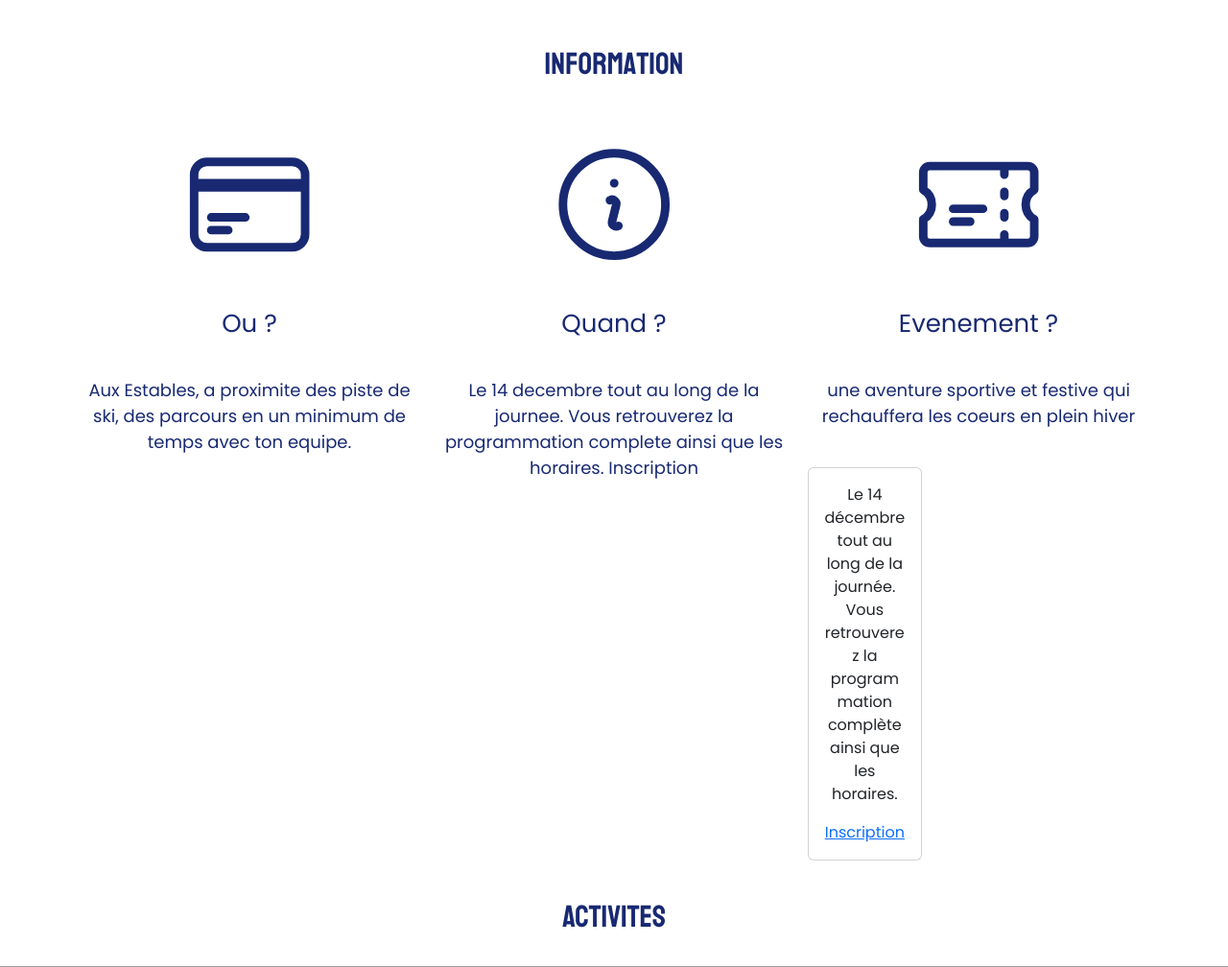
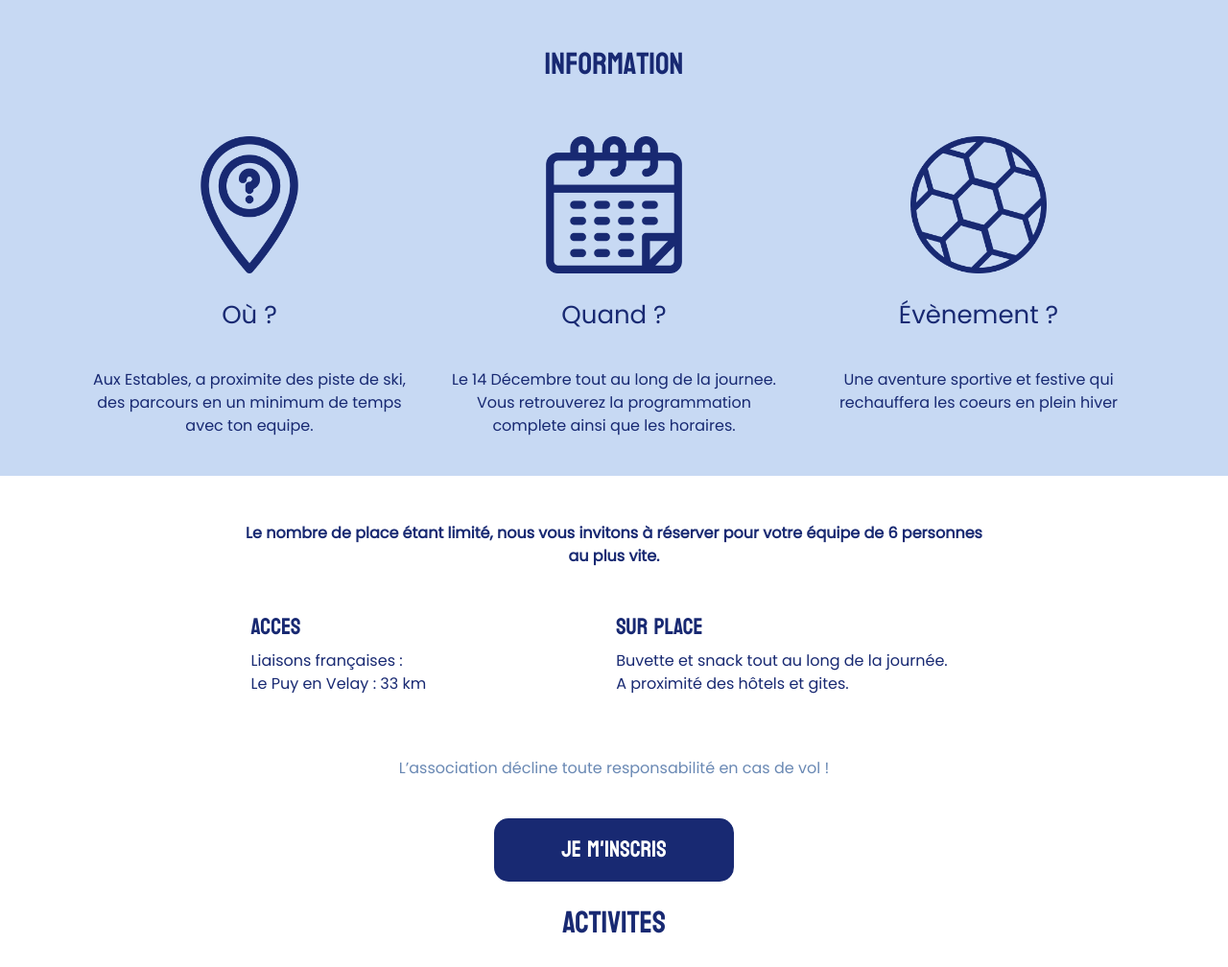
Before and after one commit to victoraubague1/webweek, a PHP site: page / in a window 1280 px wide. Shown: the part 960-1968 px from the top of the page at 96% size. Run offline with PHP 8.4, Linux system fonts and the light colour scheme; grey boxes are pictures that could not be loaded.

Commit message:
page accueil
petits détails

```diff
--- a/css/style.css
+++ b/css/style.css
@@ -11,20 +11,28 @@
         url(../typo/Poppins.ttf) format(truetype);
 }
 
-body{
+body {
     background-color: rgb(255, 255, 255);
 }
 
-h1{
+h1 {
     font-family: Koulen;
 }
-h2{
+
+h2 {
     font-family: Koulen;
     color: #182972;
 }
-h3{
+
+h3 {
     font-family: Poppins;
     font-size: larger;
+}
+
+h4 {
+    font-family: Koulen;
+    font-size: x-large;
+    color: #182972;
 }
 
 
@@ -44,7 +52,7 @@ h3{
 
 
 /* espacement de la navbar */
-.navbar-nav .nav-item  {
+.navbar-nav .nav-item {
     margin-left: 1%;
     margin-right: 1%;
 
@@ -55,7 +63,8 @@ h3{
     font-size: 1.25rem;
 }
 
-.navbar-toggler:focus, .btn-close:focus {
+.navbar-toggler:focus,
+.btn-close:focus {
     box-shadow: none;
     outline: none;
 }
@@ -69,14 +78,19 @@ h3{
 
 }
 
-.nav-link:hover, .nav-link.active {
+.nav-link:hover,
+.nav-link.active {
     color: #6a89b4;
 }
+
 .logo {
     width: 80px;
-    height: 80px; /* Hauteur du logo */
-    transition: opacity 1s ease; /* Transition douce pour l'opacité */
-    content: url('../img/logo.png'); /* Changez l'image du logo au survol ici */
+    height: 80px;
+    /* Hauteur du logo */
+    transition: opacity 1s ease;
+    /* Transition douce pour l'opacité */
+    content: url('../img/logo.png');
+    /* Changez l'image du logo au survol ici */
 }
 
 .logo:hover {
@@ -87,7 +101,7 @@ h3{
 /* css pour la navbar responsive */
 @media (min-width: 991px) {
 
-    .nav-link::before{
+    .nav-link::before {
         content: "";
         position: absolute;
         bottom: 0;
@@ -100,7 +114,8 @@ h3{
         transition: 0.3s ease-in-out;
     }
 
-    .nav-link:hover::before, .nav-link.active::before {
+    .nav-link:hover::before,
+    .nav-link.active::before {
         width: 100%;
         visibility: visible;
     }
@@ -109,10 +124,11 @@ h3{
 
 /* ************************************************* PAGE EQUIPE *************************************************** */
 /* pour les cartes des joueurs */
-.card img{
+.card img {
     height: 100%;
     width: 100%;
 }
+
 /* pour la taille */
 .max-width-50 {
     max-width: 50%;
@@ -125,7 +141,7 @@ h3{
 .jumbotron-custom {
     background: url('/webweek/img/dalle.png') no-repeat center center;
     background-size: cover;
-    height: 120vh ;
+    height: 120vh;
     color: white;
     display: flex;
     justify-content: center;
@@ -169,7 +185,7 @@ h3{
 
 /* information*/
 .icon {
-    width: 40%;
+    width: 4vw;
     color: #ffffff;
     padding: 0px;
 
@@ -182,34 +198,79 @@ h3{
 }
 
 .explication-text {
-    font-size: 18px;
+    font-size: 16px;
     padding-top: 20px;
-    color: #ffffff;
+    color: #182972;
     margin-bottom: 5vh;
 }
 
+#gris {
+    color: #6a89b4;
+}
 .carousel-image {
     height: 50vh;
     width: 50vh;
 }
 
+.evenement1 {
+    background-color: #c7d9f3;
+}
+
+.Avertissement {
+    text-align: center;
+    margin-left: 20%;
+    margin-right: 20%;
+    color: #182972;
+}
+
+.Gauche,.Droite {
+    display: inline-block;
+    text-align: left;
+    width: 49%;
+    /* Ajustez la largeur en fonction de vos besoins */
+}
+
+#jeminscris {
+    background-color: #182972;
+    color: #ffffff;
+    border: none;
+    padding: 15px 70px; /* Augmente la taille du bouton */
+    border-radius: 15px;
+    font-family: Koulen;
+    font-size: x-large;
+}
+
+#jeminscris:hover {
+    background-color: #c7d9f3;
+    color: #182972;
+}
+
+.deroulement {
+    background-color: #c7d9f3;
+}
+
 /* Responsive */
 @media (max-width: 768px) {
     .jumbotron-custom {
-        margin-top: 60px; /* Marge supérieure plus petite */
+        margin-top: 60px;
+        /* Marge supérieure plus petite */
         height: 40vh;
     }
 
     .text-background {
-        left: 10%; /* Moins d'espace sur les côtés pour les petits écrans */
+        left: 10%;
+        /* Moins d'espace sur les côtés pour les petits écrans */
         transform: translate(-10%, -50%);
-        width: 80%; /* Largeur plus grande pour le texte sur les petits écrans */
+        width: 80%;
+        /* Largeur plus grande pour le texte sur les petits écrans */
     }
 
-    .text-background h1, .text-background .lead {
+    .text-background h1,
+    .text-background .lead {
         display: block;
         padding: 0.5em;
-        font-size: smaller; /* Police plus petite sur les petits écrans */
+        font-size: smaller;
+        /* Police plus petite sur les petits écrans */
     }
 }
 
@@ -221,7 +282,7 @@ h3{
     --color-secondary: #232836;
     --color-third: #ececec;
 
-    --color-white:#fff;
+    --color-white: #fff;
 
     --text-color: #222;
     --body-color: #d3f3db;
@@ -229,7 +290,7 @@ h3{
     --main-transition: all .3s ease;
 }
 
-*{
+* {
 
     font-family: 'Poppins', sans-serif;
 }
@@ -339,14 +400,16 @@ form {
         padding: 15px 10px;
     }
 }
+
 /* fin du css pr la connexion a la page admin */
 
 .carousel-image {
     height: 50vh;
     width: 50vh;
 }
+
 /* carousell */
-  .carousel-item{
+.carousel-item {
     height: 900px;
     width: 100%;
 }
@@ -366,12 +429,6 @@ width: 100%;
 
 }
 
-  .explication-text {
-    font-size: 18px;
-    padding-top: 20px;
-    color: #182972;
-    margin-bottom: 5vh;
-  }
 
 .container_horaires .horaires {
     text-align: center;
@@ -390,6 +447,7 @@ width: 100%;
 .itam {
     color: #00175E;
 }
+
 #itamsection .card {
     margin-top: 90px;
     border-radius: 10px;
@@ -414,7 +472,7 @@ width: 100%;
     font-family: "Koulen";
 }
 
-.button_inscription:hover{
+.button_inscription:hover {
     background: #052175;
     color: #FFF;
 }
@@ -426,7 +484,7 @@ width: 100%;
     padding: 3%;
 }
 
-.formulaire_insc h1{
+.formulaire_insc h1 {
     font-family: "Koulen";
 }
 
@@ -439,7 +497,7 @@ width: 100%;
     font-size: 20px;
 }
 
-.form-group input{
+.form-group input {
     background-color: #3D5695;
     border: none;
     height: 45px;
@@ -452,16 +510,16 @@ width: 100%;
     font-size: 20px;
 }
 
-.btn-inscription{
+.btn-inscription {
     width: 300px;
     height: 50px;
-    background-color:#00175E;
+    background-color: #00175E;
     border: none;
-    border-radius:35px;
+    border-radius: 35px;
     margin-top: 2%;
     color: #FFF;
     padding-left: 1%;
-    padding-right:1% ;
+    padding-right: 1%;
     font-size: 25px;
     font-family: "Koulen";
     font-size: 25px;
@@ -469,8 +527,8 @@ width: 100%;
     width: 300px;
 }
 
-.btn-inscription:hover{
-    background-color:#052175;
+.btn-inscription:hover {
+    background-color: #052175;
     color: #FFF;
 }
 
@@ -485,8 +543,9 @@ width: 100%;
     margin-top: 2vh;
 
 }
+
 .image-arrondie2 {
-    border-radius:  0px 80px  0px 80px;
+    border-radius: 0px 80px 0px 80px;
     margin-top: 2vh;
 }
 
@@ -525,13 +584,15 @@ width: 100%;
     margin-top: 20px;
     padding: 10px;
 }
+
 .admin-form legend {
     font-weight: bold;
     padding: 5px;
 }
 
 /* Styles pour les boutons d'administration */
-.admin-form input[type=submit], .admin-btn-logout {
+.admin-form input[type=submit],
+.admin-btn-logout {
     background-color: #182972;
     color: white;
     padding: 10px 15px;
@@ -540,12 +601,15 @@ width: 100%;
     cursor: pointer;
     margin-top: 20px;
 }
-.admin-form input[type=submit]:hover, .admin-btn-logout:hover {
+
+.admin-form input[type=submit]:hover,
+.admin-btn-logout:hover {
     background-color: #0f1b5a;
 }
 
 /* Styles pour les sélecteurs et checkboxes dans les formulaires d'administration */
-.admin-form select, .admin-form input[type=number] {
+.admin-form select,
+.admin-form input[type=number] {
     width: 100%;
     padding: 8px;
     margin-top: 5px;
@@ -553,6 +617,7 @@ width: 100%;
     border: 1px solid #ccc;
     box-sizing: border-box;
 }
+
 .admin-form input[type=checkbox] {
     margin-right: 5px;
 }
@@ -566,7 +631,8 @@ width: 100%;
 
 
 /* **************************************** PAGE ADMIN ******************************************************* */
-.php{ /* div qui sert a mettre de l'espace entre la navbar et le contenus */
+.php {
+    /* div qui sert a mettre de l'espace entre la navbar et le contenus */
     margin-top: 15vh;
     margin-left: 10vh;
     margin-right: 10vh
--- a/index.php
+++ b/index.php
@@ -1,4 +1,3 @@
-
 <!DOCTYPE html>
 <html lang="fr">
 
@@ -8,8 +7,7 @@
     <title>Accueil</title>
 
     <!-- Bootstrap CSS -->
-    <link href="https://cdn.jsdelivr.net/npm/bootstrap@5.3.2/dist/css/bootstrap.min.css" rel="stylesheet"
-        integrity="sha384-T3c6CoIi6uLrA9TneNEoa7RxnatzjcDSCmG1MXxSR1GAsXEV/Dwwykc2MPK8M2HN" crossorigin="anonymous">
+    <link href="https://cdn.jsdelivr.net/npm/bootstrap@5.3.2/dist/css/bootstrap.min.css" rel="stylesheet" integrity="sha384-T3c6CoIi6uLrA9TneNEoa7RxnatzjcDSCmG1MXxSR1GAsXEV/Dwwykc2MPK8M2HN" crossorigin="anonymous">
 
     <link href="css/style.css" rel="stylesheet">
 
@@ -21,8 +19,7 @@
         <div class="container">
 
 
-        <div class="offcanvas offcanvas-end" tabindex="-1" id="offcanvasNavbar"
-                aria-labelledby="offcanvasNavbarLabel">
+            <div class="offcanvas offcanvas-end" tabindex="-1" id="offcanvasNavbar" aria-labelledby="offcanvasNavbarLabel">
                 <div class="offcanvas-header">
                     <h5 class="offcanvas-title" id="offcanvasNavbarLabel">LogoHAHAHAH</h5>
                     <button type="button" class="btn-close" data-bs-dismiss="offcanvas" aria-label="Close"></button>
@@ -49,8 +46,7 @@
                 </div>
             </div>
 
-            <button class="navbar-toggler pe-0" type="button" data-bs-toggle="offcanvas" data-bs-target="#offcanvasNavbar"
-                aria-controls="offcanvasNavbar" aria-label="Toggle navigation">
+            <button class="navbar-toggler pe-0" type="button" data-bs-toggle="offcanvas" data-bs-target="#offcanvasNavbar" aria-controls="offcanvasNavbar" aria-label="Toggle navigation">
                 <span class="navbar-toggler-icon"></span>
             </button>
         </div>
@@ -67,87 +63,51 @@
             </div>
         </div>
     </section>
+    <div class="evenement1">
         <br><br>
-    <div class="evenement1">
-
         <section class="section-margin">
             <div class="container text-center text-white">
                 <h2 class="pb-5">Information</h2>
                 <div class="row">
                     <div class="col">
-              <svg
-                xmlns="http://www.w3.org/2000/svg"
-                fill="none"
-                viewBox="0 0 24 24"
-                stroke-width="1.5"
-                stroke="currentColor"
-                class="icon"
-              >
-                <path
-                  stroke-linecap="round"
-                  stroke-linejoin="round"
-                  d="M2.25 8.25h19.5M2.25 9h19.5m-16.5 5.25h6m-6 2.25h3m-3.75 3h15a2.25 2.25 0 002.25-2.25V6.75A2.25 2.25 0 0019.5 4.5h-15a2.25 2.25 0 00-2.25 2.25v10.5A2.25 2.25 0 004.5 19.5z"
-                />
-              </svg>
-              <hr />
-              <p class="explication-titre ">Ou ?</p>
+                        <img src="./img/emplacement.png" class="icon"><br><br>
+                        <p class="explication-titre ">Où ?</p>
                         <p class="explication-text">
                             Aux Estables, a proximite des piste de ski, des parcours en un minimum de temps avec ton equipe.
                         </p>
                     </div>
                     <div class="col">
-              <svg
-                xmlns="http://www.w3.org/2000/svg"
-                fill="none"
-                viewBox="0 0 24 24"
-                stroke-width="1.5"
-                stroke="currentColor"
-                class="icon"
-              >
-                <path
-                  stroke-linecap="round"
-                  stroke-linejoin="round"
-                  d="M11.25 11.25l.041-.02a.75.75 0 011.063.852l-.708 2.836a.75.75 0 001.063.853l.041-.021M21 12a9 9 0 11-18 0 9 9 0 0118 0zm-9-3.75h.008v.008H12V8.25z"
-                />
-              </svg>
-              <hr />
+                    <img src="./img/calendrier.png" class="icon"><br><br>
                         <p class="explication-titre ">Quand ?</p>
                         <p class="explication-text">
-              Le 14 decembre tout au long de la journee. Vous retrouverez la programmation complete ainsi que les horaires.
-Inscription
+                            Le 14 Décembre tout au long de la journee. Vous retrouverez la programmation complete ainsi que les horaires.
                         </p>
                     </div>
                     <div class="col">
-              <svg
-                xmlns="http://www.w3.org/2000/svg"
-                fill="none"
-                viewBox="0 0 24 24"
-                stroke-width="1.5"
-                stroke="currentColor"
-                class="icon"
-              >
-                <path
-                  stroke-linecap="round"
-                  stroke-linejoin="round"
-                  d="M16.5 6v.75m0 3v.75m0 3v.75m0 3V18m-9-5.25h5.25M7.5 15h3M3.375 5.25c-.621 0-1.125.504-1.125 1.125v3.026a2.999 2.999 0 010 5.198v3.026c0 .621.504 1.125 1.125 1.125h17.25c.621 0 1.125-.504 1.125-1.125v-3.026a2.999 2.999 0 010-5.198V6.375c0-.621-.504-1.125-1.125-1.125H3.375z"
-                />
-              </svg>
-              <hr />
-              <p class="explication-titre ">Evenement ?</p>
+                    <img src="./img/ballon-de-foot.png" class="icon"><br><br>
+                        <p class="explication-titre ">Évènement ?</p>
                         <p class="explication-text">
-              une aventure sportive et festive qui rechauffera les coeurs en plein hiver
-        <!-- Colonne "QUAND ?" -->
-        <div class="col-md-4 mb-3">
-            <div class="card custom-card">
-                <div class="card-body">
-                    <p class="card-text">Le 14 décembre tout au long de la journée. Vous retrouverez la programmation complète ainsi que les horaires.</p>
-                    <a href="poo/inscription.php" class="stretched-link">Inscription</a>
-                </div>
-            </div>
-          </div>
+                            Une aventure sportive et festive qui rechauffera les coeurs en plein hiver </p>
                     </div>
         </section>
     </div>
+    <section class="Avertissement">
+        <br><br>
+        <strong>Le nombre de place étant limité, nous vous invitons à réserver pour votre équipe de 6 personnes au plus vite.</strong>
+        <br><br><br>
+        <div class="Gauche">
+            <h4>ACCES</h4>
+            <p>Liaisons françaises :<br> Le Puy en Velay : 33 km</p>
+        </div>
+        <div class="Droite">
+            <h4>SUR PLACE</h4>
+            <p>Buvette et snack tout au long de la journée. <br>A proximité des hôtels et gites.</p>
+        </div>
+        <br><br><br>
+        <p id="gris">L’association décline toute responsabilité en cas de vol !</p>
+        <br>
+        <button id="jeminscris">JE M'INSCRIS</button>
+    </section>
     </div>
     <br>
     <h2 class="text-center">ACTIVITES</h2>
@@ -179,8 +139,8 @@ Inscription
             <span class="visually-hidden">Next</span>
         </button>
     </div>
+    <div id="ancre_programme" class="deroulement">
     <br><br><br>
-<div id="ancre_programme" class="deroulement">
         <h2 class="text-center">DEROULEMENT DE LA JOURNEE</h2>
         <br><br>
         <div class="container_horaires">
@@ -211,8 +171,7 @@ Inscription
         </div>
     </div>
     <!-- Boostrap JS -->
-    <script src="https://cdn.jsdelivr.net/npm/bootstrap@5.0.0-beta1/dist/js/bootstrap.bundle.min.js"
-            integrity="sha384-ygbV9kiqUc6oa4msXn9868pTtWMgiQaeYH7/t7LECLbyPA2x65Kgf80OJFdroafW"
-            crossorigin="anonymous"></script>
+    <script src="https://cdn.jsdelivr.net/npm/bootstrap@5.0.0-beta1/dist/js/bootstrap.bundle.min.js" integrity="sha384-ygbV9kiqUc6oa4msXn9868pTtWMgiQaeYH7/t7LECLbyPA2x65Kgf80OJFdroafW" crossorigin="anonymous"></script>
 </body>
+
 </html>
```
Also changed, not shown: partenaire.php (+10 -13 lines), php/resultat.php (+21 -36 lines), img/ballon-de-foot.png (added), img/calendrier.png (added), img/emplacement.png (added), 1 other file. Lines whose indentation alone changed are shown as unchanged.
